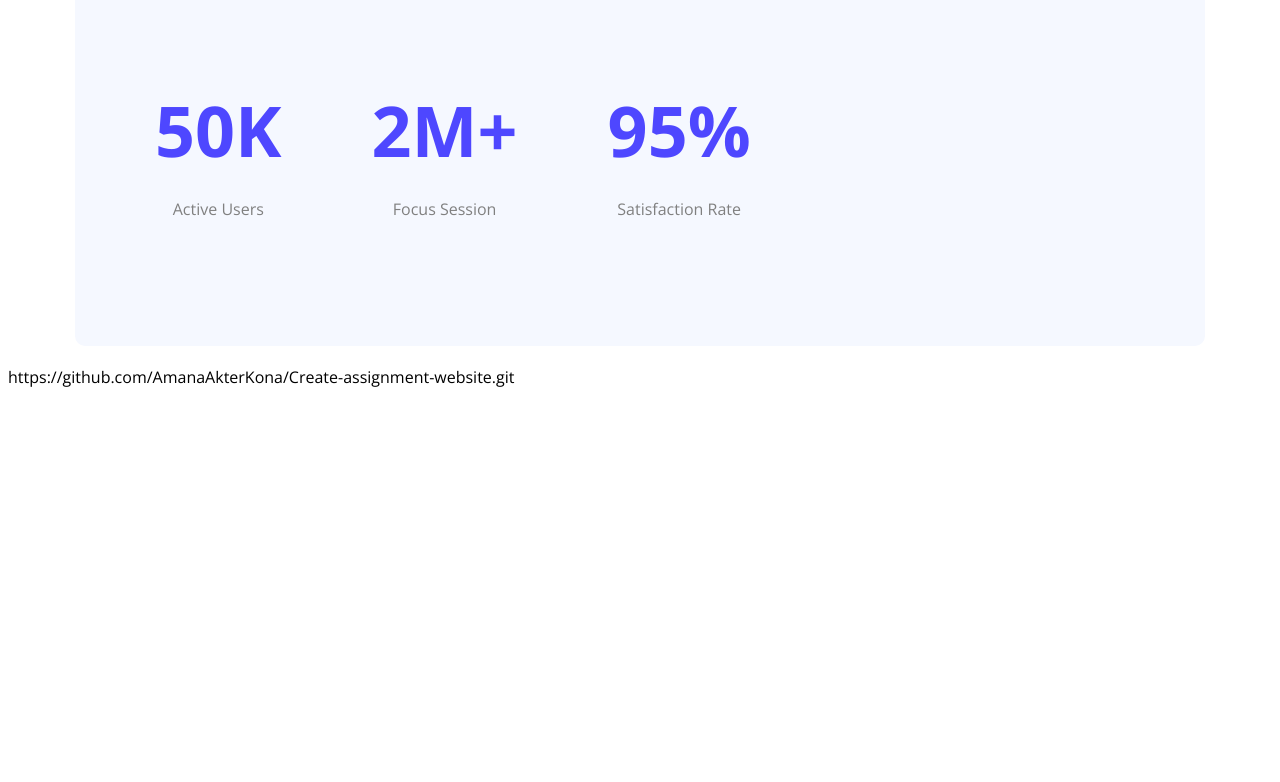
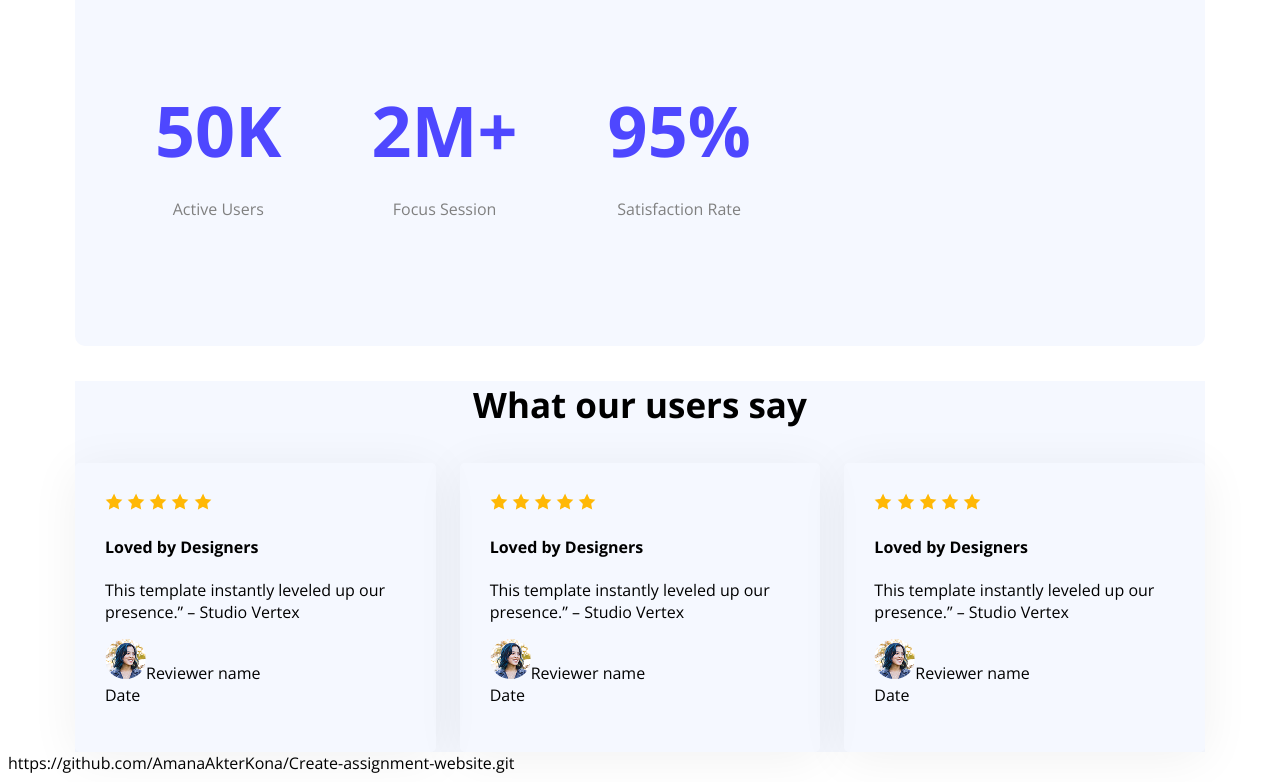
Before and after one commit to AmanaAkterKona/Create-assignment-website, a plain HTML site: page index.html in a window 1280 px wide. Shown: the part 1613-2395 px from the top of the page. Before the commit the page ends 2009 px from the top, so only its background shows below. Drawn offline with nearby package versions, Linux system fonts and the light colour scheme.

Commit message:
added circular image

```diff
--- a/index.html
+++ b/index.html
@@ -66,6 +66,46 @@
         </div>
 
     </section>
+
+    <section class="skill-user">
+        <h3 class="section-title text-center">What our users say</h3>
+       <div class="user-container">
+        <div class="user">
+            <img src="Assets/icon-star.png" alt="">
+            <img src="Assets/icon-star.png" alt="">
+            <img src="Assets/icon-star.png" alt="">
+            <img src="Assets/icon-star.png" alt="">
+            <img src="Assets/icon-star.png" alt="">
+            <h4 class="user-title">Loved by Designers</h4>
+            <p class="user-description">This template instantly leveled up our presence.” – Studio Vertex</p>
+            <p><img src="Assets/avatar.png" alt="" class="circular-image">Reviewer name<br>Date
+            </p>
+        </div>
+        <div class="user">
+            <img src="Assets/icon-star.png" alt="">
+            <img src="Assets/icon-star.png" alt="">
+            <img src="Assets/icon-star.png" alt="">
+            <img src="Assets/icon-star.png" alt="">
+            <img src="Assets/icon-star.png" alt="">
+            <h4 class="user-title">Loved by Designers</h4>
+            <p class="user-description">This template instantly leveled up our presence.” – Studio Vertex</p>
+            <p><img src="Assets/avatar.png" alt="" class="circular-image">Reviewer name<br>Date
+            </p>
+        </div>
+        <div class="user">
+            <img src="Assets/icon-star.png" alt="">
+            <img src="Assets/icon-star.png" alt="">
+            <img src="Assets/icon-star.png" alt="">
+            <img src="Assets/icon-star.png" alt="">
+            <img src="Assets/icon-star.png" alt="">
+            <h4 class="user-title">Loved by Designers</h4>
+            <p class="user-description">This template instantly leveled up our presence.” – Studio Vertex</p>
+            <p><img src="Assets/avatar.png" alt="" class="circular-image">Reviewer name<br>Date
+            </p>
+        </div>
+       </div>
+
+    </section>
     </main>
     <footer>
 
--- a/styles/portfolio.css
+++ b/styles/portfolio.css
@@ -101,7 +101,9 @@ nav ul li{
     font-size: 85px;
 }
 /* section style*/
-
+ .text-center{
+    text-align: center;
+ }
 
 
 
@@ -154,3 +156,23 @@ main{
     margin-top: 80px;
     margin-left right:293px;
 }
+
+.user-container{
+    display: flex;
+    gap: 24px;
+
+}
+
+.user{
+    padding: 30px;
+    border-radius: 5px;
+    box-shadow: 0px 6px 50px 0px rgba(0, 0, 0, 0.06);
+}
+.skill-user{
+    background-color: #f5f8ff;
+}
+.circular-image{
+    border-radius: 50%;
+
+
+}
```
